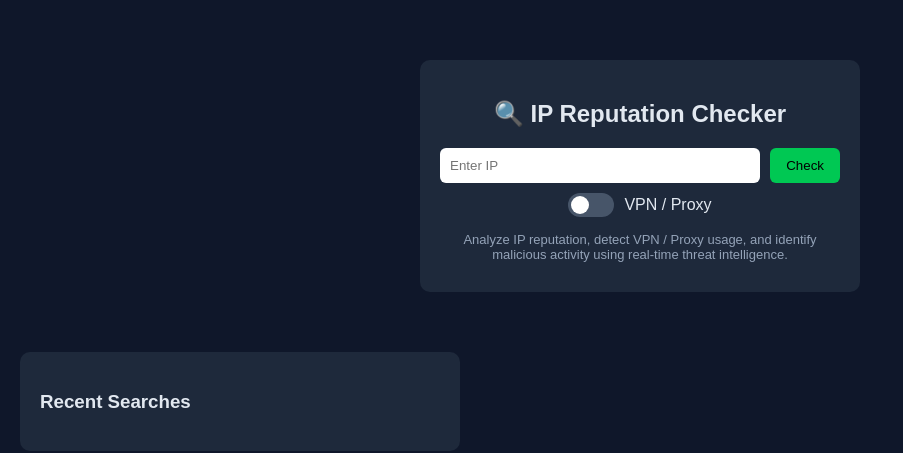
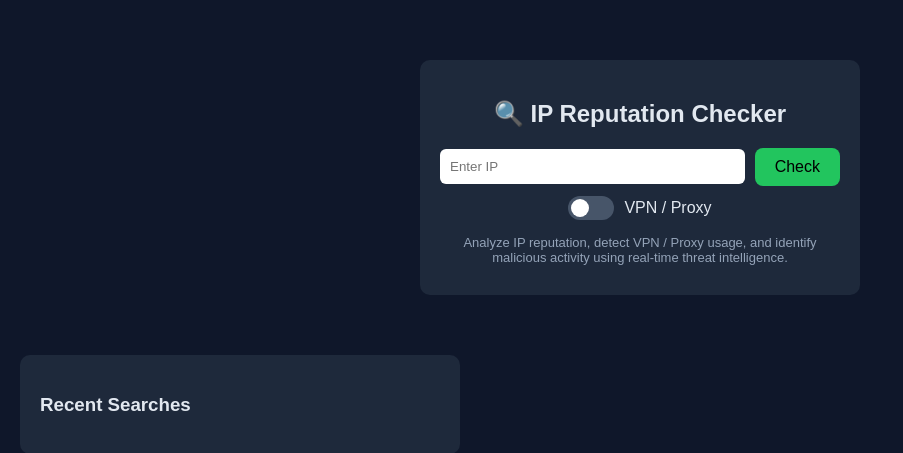
Before and after one commit to softwarewala22/-ip-reputation-checker, a Flask app: page / in a window 1280 px wide. Shown: the part 39-492 px from the top of the page, without its empty margins (0-903 px from the left). Run offline with Flask 3, Linux system fonts and the light colour scheme.

Commit message:
In HTML (Button design fix)

```diff
--- a/templates/index.html
+++ b/templates/index.html
@@ -36,12 +36,22 @@
 
 button {
     padding: 10px 20px;
+    font-size: 16px;
     background: #22c55e;
     border: none;
-            border-radius: 5px;
+    border-radius: 8px;
     cursor: pointer;
+    transition: all 0.2s ease;
 }
 
+button:hover {
+    background: #16a34a;   /* 🔥 visible hover */
+}
+
+button:active {
+    transform: scale(0.96);
+    background: #15803d;
+}
         .error {
             color: red;
             margin-top: 10px;
@@ -163,9 +173,10 @@
             <input type="text" id="ipInput" placeholder="Enter IP"
                 style="flex:1; padding:10px; border-radius:6px; border:none;">
 
-            <button onclick="checkIP()"
-                    style="padding:10px 16px; background:#00c853; border:none; border-radius:6px; cursor:pointer;">
-                Check
+            <!-- <button onclick="checkIP()"
+                    style="padding:10px 16px; background:#00c853; border:none; border-radius:6px; cursor:pointer;"> -->
+            <button onclick="checkIP()">Check</button>
+                <!-- Check -->
             </button>
 
         </div>
```
Lines whose indentation alone changed are shown as unchanged.
